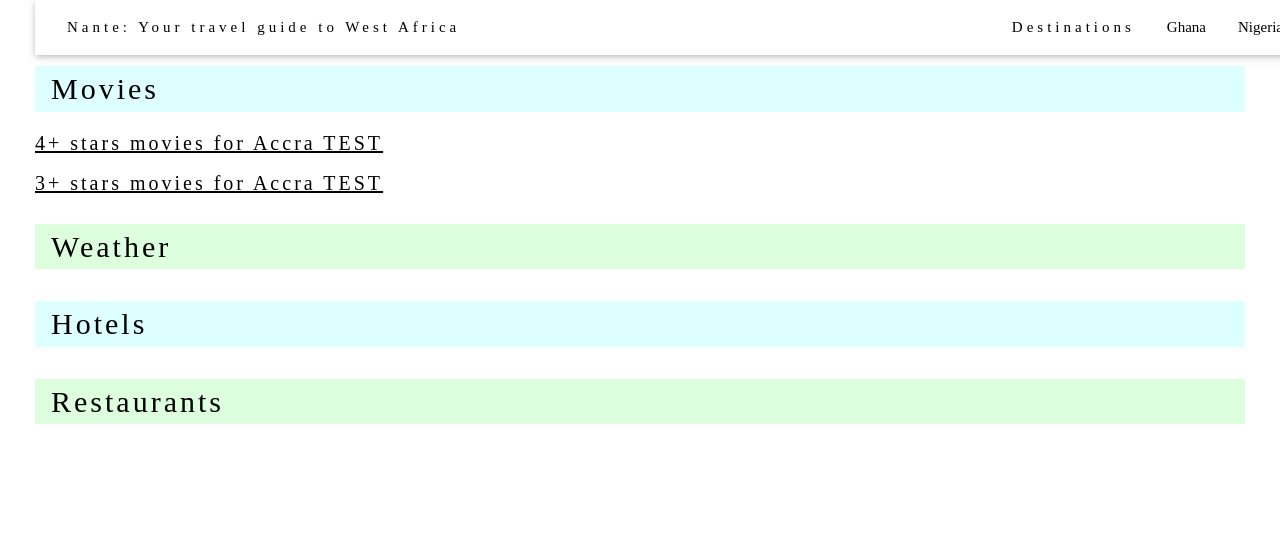
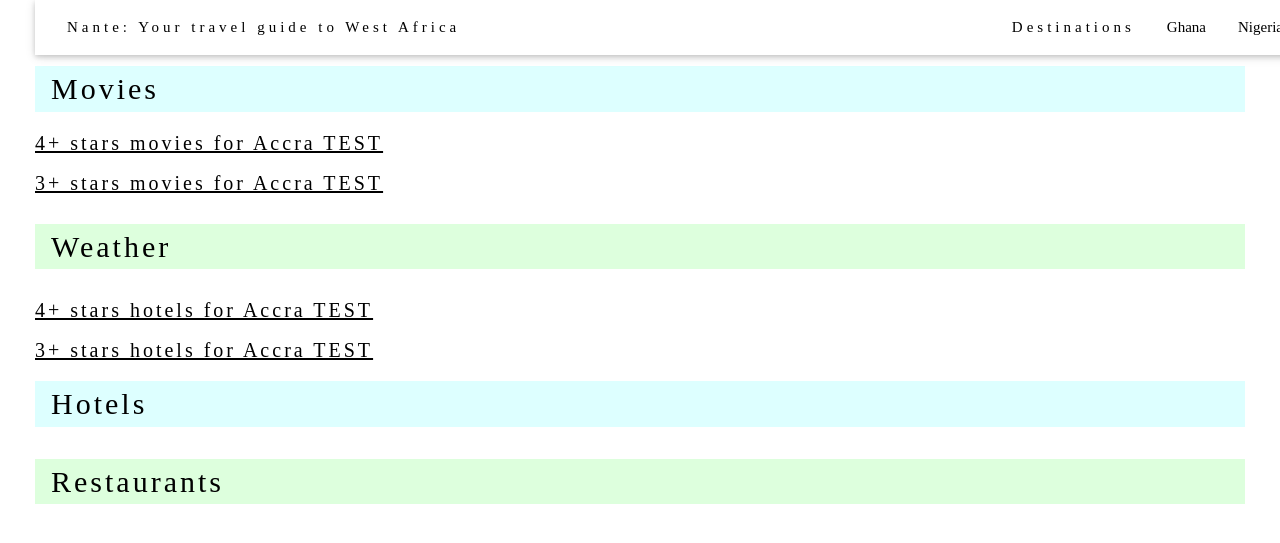
Before and after one commit to evmarecki/nante, a Flask app: template flask-nante/templates/city.html in a window 1280 px wide. Shown: the top 543 px of the page. Run offline with Flask 2, Linux system fonts and the light colour scheme; the template is opened without the code that fills it, so the values that code supplies are empty; some libraries are stand-ins or nearby versions.

Commit message:
added test links for hotel ratings

```diff
--- a/flask-nante/templates/city.html
+++ b/flask-nante/templates/city.html
@@ -67,6 +67,8 @@ h1,h2,h3,h4,h5,h6 {
 	</div>
 
   <div class="w3-col">
+	  <h4><a href="{{url_for('Hotel', city = 'Accra', rating = 4.00)}}">4+ stars hotels for Accra TEST</a></h4>
+	  <h4><a href="{{url_for('Hotel', city = 'Accra', rating = 3.00)}}">3+ stars hotels for Accra TEST</a></h4>
     <h2 class="w3-panel w3-pale-blue">Hotels</h2>
     {% for hotel in hotels %}
 	<p>
```
